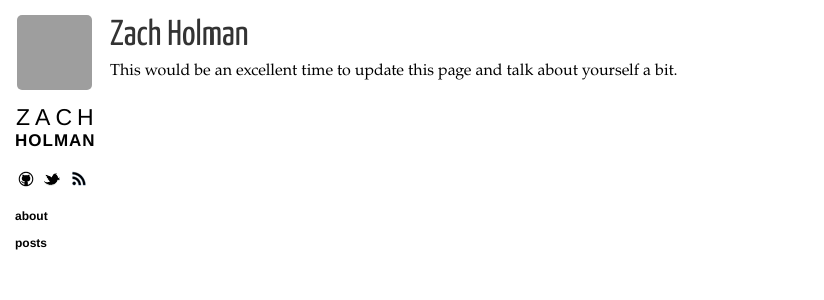
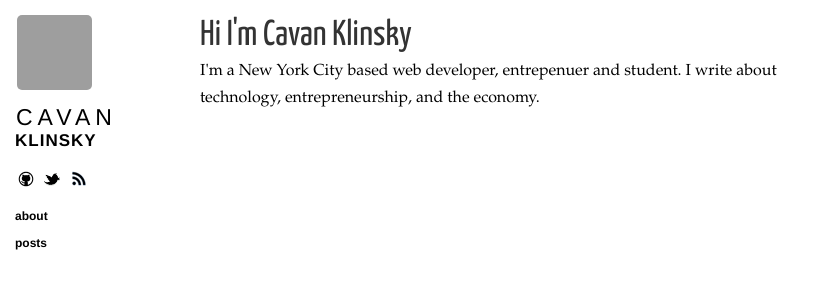
Before and after one commit to klinskyc/klinskyc.github.com, a Jekyll site: the page built from about.html, in a window 1280 px wide. Shown: the top 300 px of the page, without its empty margins (0-824 px from the left). Built offline with Jekyll 4.4.1, drawn with Linux system fonts in a browser that asks for light colours; nearby versions of some CDN libraries; Markdown is read by kramdown in place of the engine named in the settings; grey boxes are pictures that could not be loaded.

```diff
--- a/_config.yml
+++ b/_config.yml
@@ -5,9 +5,9 @@ auto: true
 rdiscount:
   extensions: [smart]
 
-name: Zach Holman
+name: Cavan Klinsky
 url: http://zachholman.com
-description: A fantastic blog that is fantastic.
-twitter: holman
-github: holman
-gravatar_url: http://gravatar.com/avatar/6f63cde8b16b035280ca615f621a6c8c
+description: I make stuff
+twitter: klinskyc
+github: klinskyc
+gravatar_url: /images/cjk_twitter.png
--- a/_layouts/post.html
+++ b/_layouts/post.html
@@ -22,9 +22,8 @@ layout: layout
       </a>
 
       <p>
-        I'm a developer at GitHub. <a href="https://twitter.com/{{ site.twitter }}" target="_blank">Follow me on Twitter</a>;
-        you'll enjoy my tweets. I take care to carefully craft each one. Or at least aim to make
-        you giggle. Or offended. One of those two&mdash; I haven't decided which yet.
+        I'm a New York City Rails Dev. <a href="https://twitter.com/{{ site.twitter }}" target="_blank">Follow me on Twitter</a> or don't,
+         I can't tell. But you really should, there has to be some interesting stuff there.
       </p>
 
       <a href="http://twitter.com/share" class="twitter-share-button" data-count="none" data-via="{{ site.twitter }}">Tweet</a>
--- a/about.html
+++ b/about.html
@@ -5,7 +5,7 @@ title: "About"
 
 <!-- You can edit this whole page, remove it, or use it as basis for any non-post pages you have. -->
 <section class="content">
-  <h1>{{ site.name }}</h1>
+  <h1>Hi I'm {{ site.name }}</h1>
 
-  <p>This would be an excellent time to update this page and talk about yourself a bit.</p>
+  <p>I'm a New York City based web developer, entrepenuer and student. I write about technology, entrepreneurship, and the economy. </p>
 </section>
--- a/css/base.css
+++ b/css/base.css
@@ -59,7 +59,7 @@ a {
 
 .content {
   max-width: 650px;
-  margin-left: 110px;
+  margin-left: 200px;
   margin-right: 20px;
   margin-bottom: 50px; }
   .content h1 {
```
Also changed, not shown: apple-touch-icon.png, favicon.ico, 1 other file.
